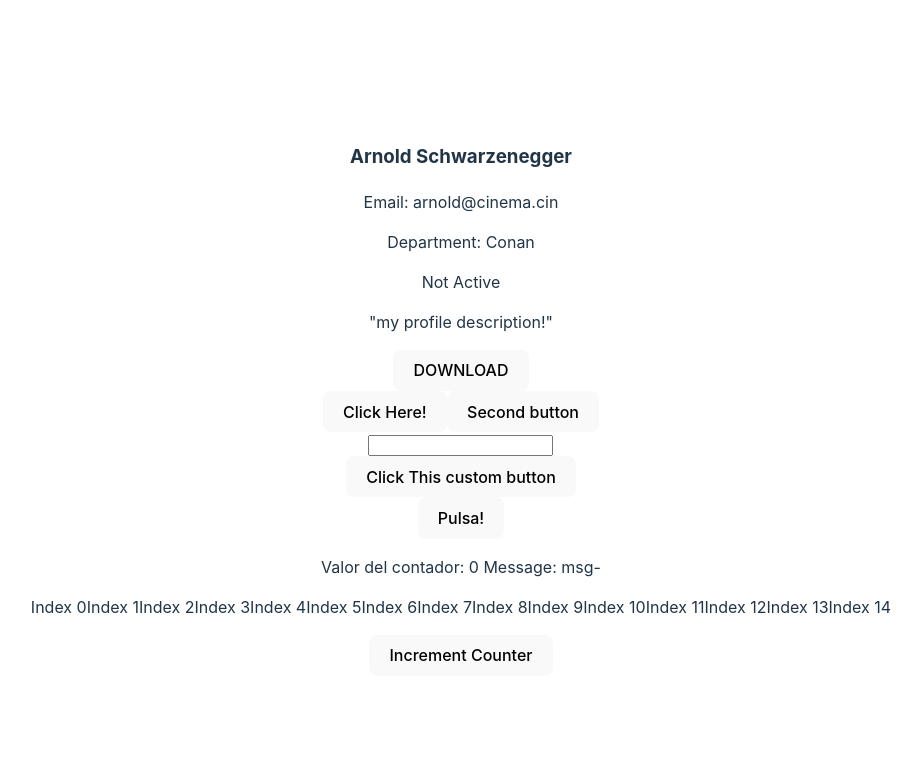
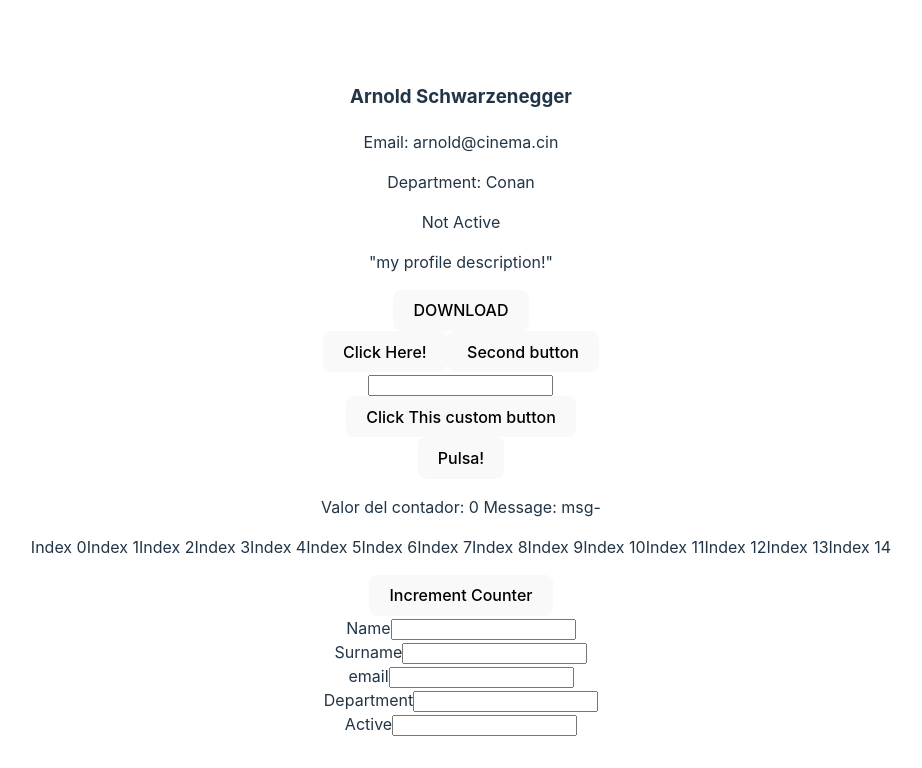
Before and after one commit to gustavogmv/gmv2-tecnofor-react, a React (Vite) app in the folder components/: page / in a window 1280 px wide. Shown: the top 768 px of the page, without its empty margins (179-1101 px from the left). Built offline with nearby package versions, Linux system fonts and the light colour scheme.

Commit message:
day02, state management example: complex objects

```diff
--- a/components/src/App.tsx
+++ b/components/src/App.tsx
@@ -8,6 +8,7 @@ import Events from "./components/Events.tsx";
 import CustomButton from "./components/CustomButton.tsx";
 import Propagacion from "./components/Propagacion.tsx";
 import State from "./components/State.tsx";
+import Formulario from "./components/Formulario.tsx";
 
 function App() {
     //const [count, setCount] = useState(0)
@@ -27,6 +28,7 @@ function App() {
             <CustomButton hdlClick={(ev:MouseEvent)=>{console.log(`this-custom-button ${ev.nativeEvent}`)}} />
             <Propagacion/>
             <State/>
+            <Formulario/>
         </>
     )
 }
--- /dev/null
+++ b/components/src/components/Formulario.tsx
@@ -0,0 +1,30 @@
+// Modificar mediante 'useState' objetos complejos y ararys
+
+import {ChangeEvent, useState} from "react";
+import Employee from "../interfaces/Employee.ts";
+import employee from "../interfaces/Employee.ts";
+
+const Formulario = () => {
+    const [_employee, setEmployee] = useState<Employee>(employee())
+
+    const modifyfield = (ev: ChangeEvent<HTMLInputElement>) => {
+        // const employeeCopy = {..._employee}
+        const {value, name: fieldName} = ev.target
+        // const key = fieldName
+        // employeeCopy[key] = value
+        setEmployee({..._employee,[fieldName]: value})
+    }
+
+return <div>
+    {/*block default 'form' POST request*/}
+    <form>
+        <div><label>Name</label><input type="text" name="name" onChange={modifyfield}/></div>
+        <div><label>Surname</label><input type="text" name="surname" onChange={modifyfield}/></div>
+        <div><label>email</label><input type="text" name="email" onChange={modifyfield}/></div>
+        <div><label>Department</label><input type="text" name="department" onChange={modifyfield}/></div>
+        <div><label>Active</label><input type="text" name="active" onChange={modifyfield}/></div>
+    </form>
+</div>
+}
+
+export default Formulario
--- a/components/src/interfaces/Employee.ts
+++ b/components/src/interfaces/Employee.ts
@@ -5,3 +5,7 @@ export default interface Employee {
     department: string
     active: boolean
 }
+
+export default function employee() {
+    return {name: "", surname: "", email: "", department: "", active: false}
+}
```
